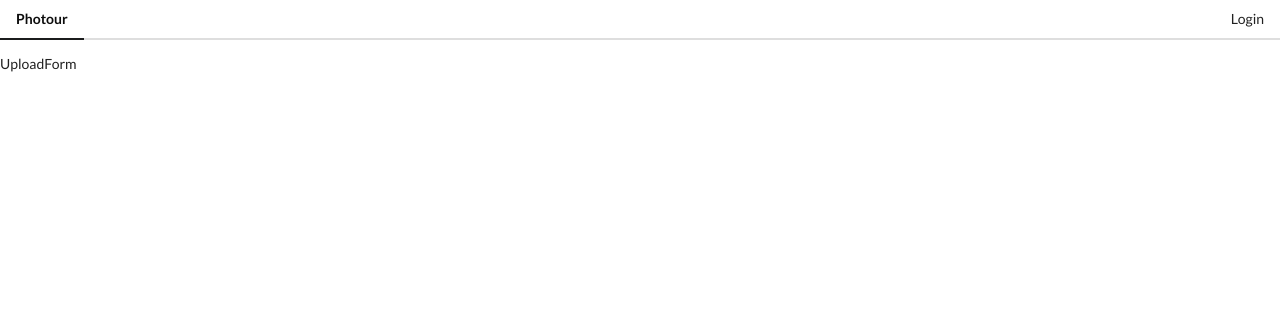
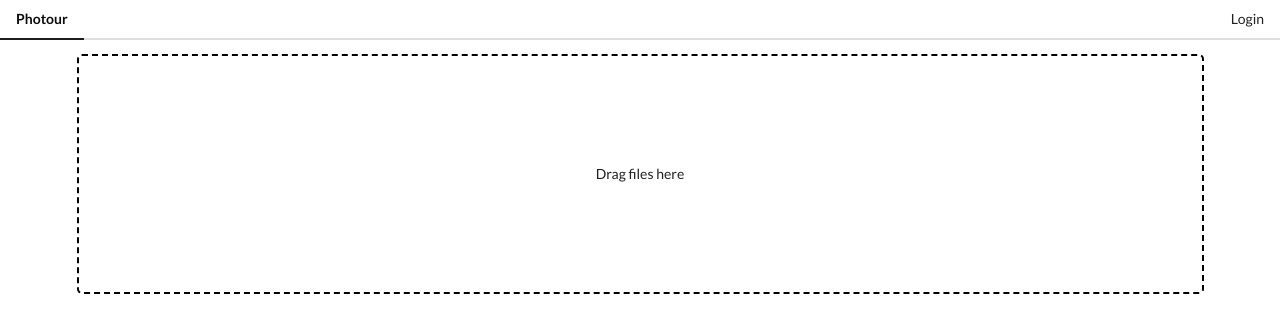
Before and after one commit to hamletmaharjan/photour, a Vue app: page /upload in a window 1280 px wide. Shown: the top 332 px of the page. Built offline with nearby package versions, Linux system fonts and the light colour scheme.

Commit message:
file upload design

```diff
--- a/src/App.vue
+++ b/src/App.vue
@@ -1,7 +1,9 @@
 <template>
   <div>
     <AppHeader></AppHeader>
-    <router-view></router-view>
+    <div class="ui container">
+      <router-view></router-view>
+    </div>
   </div>
 </template>
 
@@ -17,3 +19,8 @@ export default {
 
 }
 </script>
+
+
+<style scoped>
+
+</style>
--- a/src/components/UploadForm.vue
+++ b/src/components/UploadForm.vue
@@ -1,11 +1,44 @@
 <template>
-    <div>
-        UploadForm
+    <div class="dropper">
+        <input
+         type="file"
+         v-on:change="uploadImages($event.target.files)"
+         multiple accept="image/*" />
+        <span>Drag files here</span>
     </div>
 </template>
 
 <script>
+
+import { mapActions } from 'vuex';
 export default {
-    name: 'UploadForm'
+    name: 'UploadForm',
+    methods: mapActions(['uploadImages'])
 }
 </script>
+
+<style scoped>
+.dropper {
+    height: 30vh;
+    border: 2px dashed black;
+    border-radius: 5px;
+    display: flex;
+    justify-content: center;
+    align-items: center;
+    position: relative;
+}
+
+.dropper:hover {
+    background-color: #eee;
+}
+
+
+input {
+    width: 100%;
+    height: 30vh;
+    position: absolute;
+    opacity: 0;
+}
+
+
+</style>
--- a/src/store/modules/images.js
+++ b/src/store/modules/images.js
@@ -15,6 +15,12 @@ const actions = {
         const token = rootState.auth.token;
         const response = await api.fetchImages(token);
         commit('setImages', response.data.data);
+    },
+
+    async uploadImages({ rootState },images){
+        var token = rootState.auth.token;
+        console.log(images);
+        console.log(token);
     }
 };
 
```
